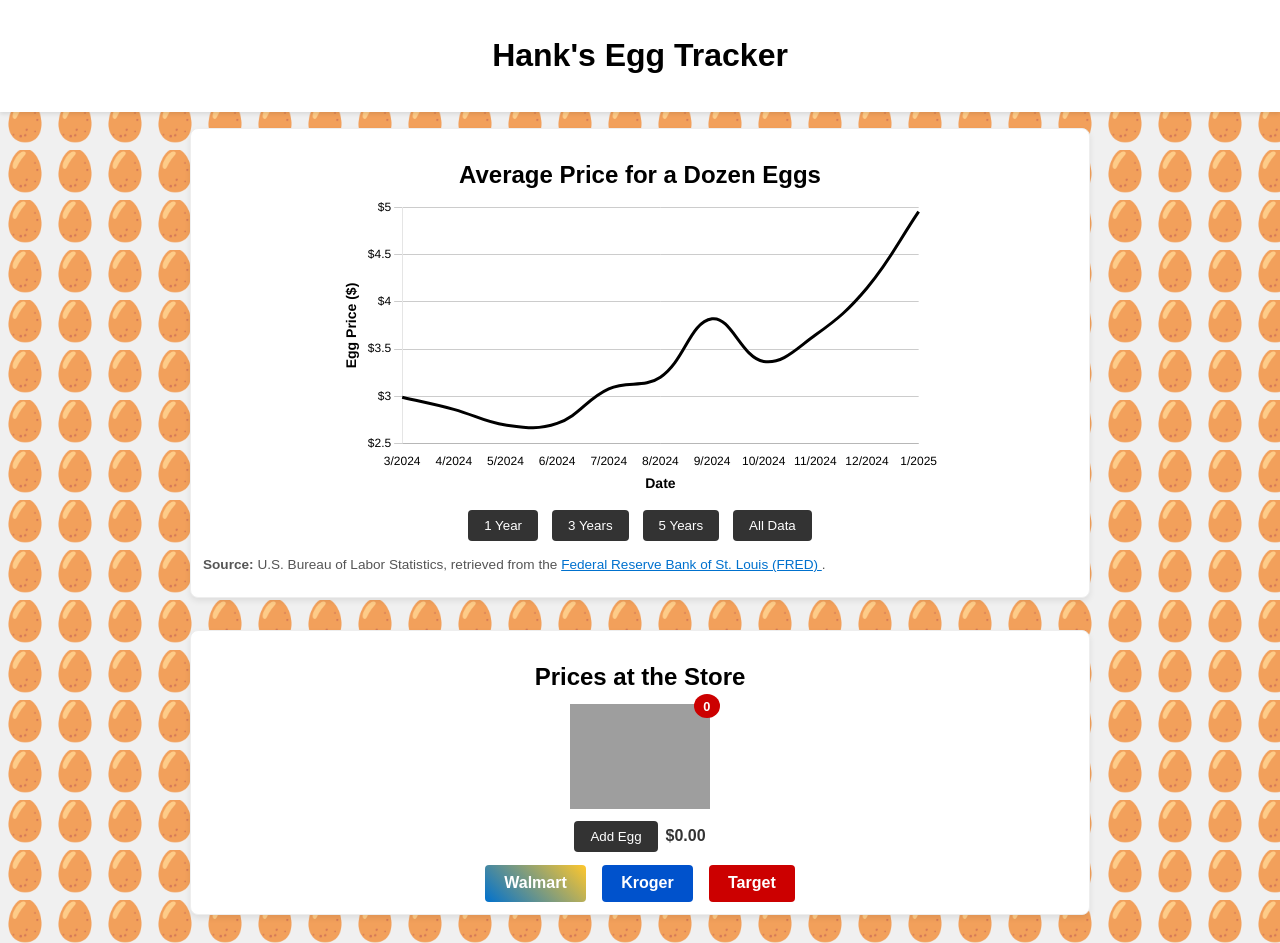
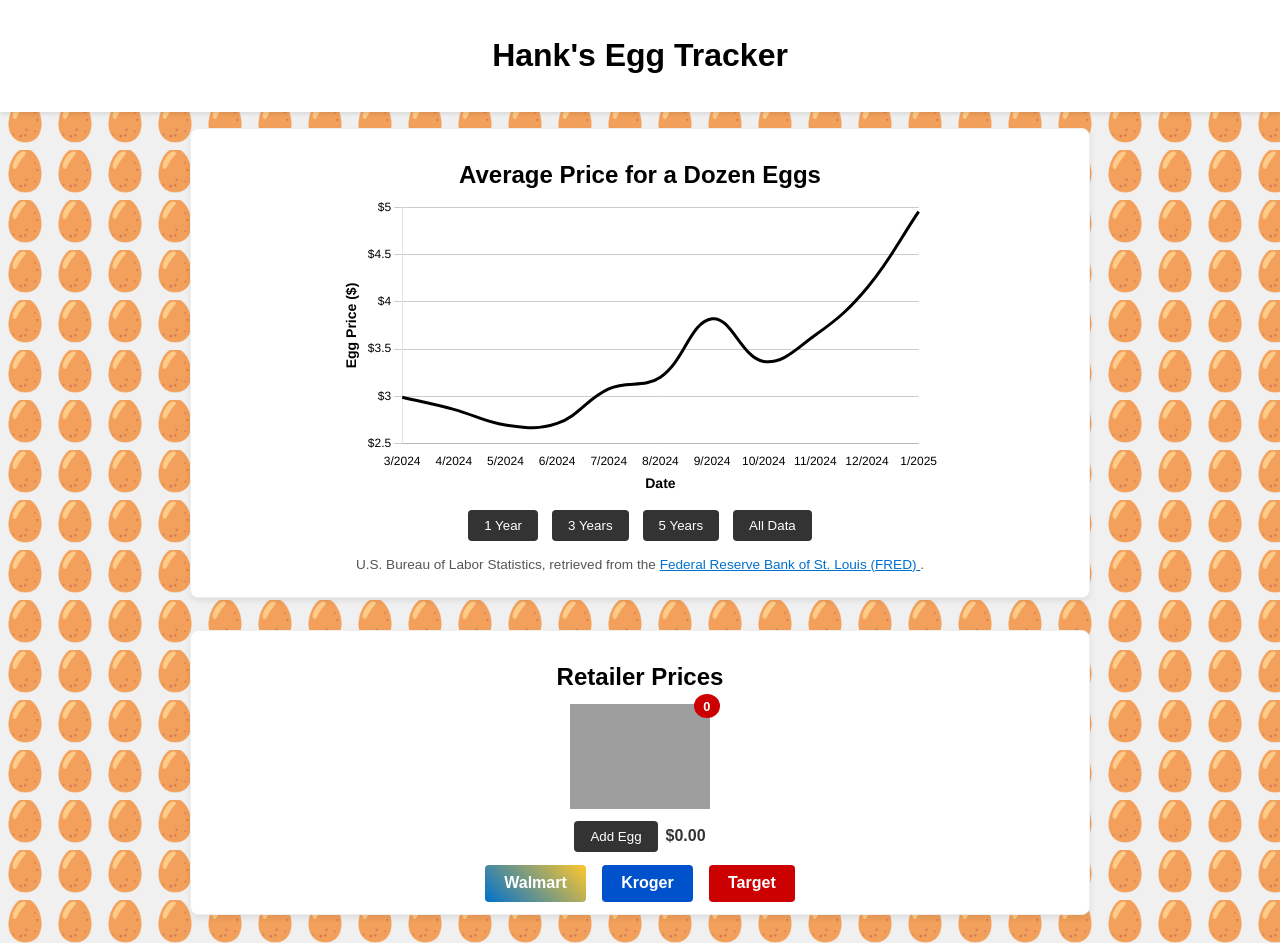
Before and after one commit to wu3089/egg-dashboard, a plain HTML site: page index.html in a window 1280 px wide. Shown: the top 943 px of the page. Drawn offline with nearby package versions, Linux system fonts and the light colour scheme; grey boxes are pictures that could not be loaded.

Commit message:
Update index.html

```diff
--- a/index.html
+++ b/index.html
@@ -31,10 +31,10 @@
         <button id="btnAll">All Data</button>
       </div>
 
-      <!-- Short Citation below the chart and buttons -->
-      <div class="fred-citation">
+      <!-- Short Citation below the chart and buttons, centered, no "Source:" -->
+      <div class="fred-citation" style="text-align: center;">
         <p>
-          <strong>Source:</strong> U.S. Bureau of Labor Statistics, retrieved from the
+          U.S. Bureau of Labor Statistics, retrieved from the
           <a href="https://fred.stlouisfed.org/series/APU0000708111" target="_blank" rel="noopener">
             Federal Reserve Bank of St. Louis (FRED)
           </a>.
@@ -44,7 +44,7 @@
 
     <!-- Section 2: Current Prices (Retailers) -->
     <section class="dashboard-box" id="product-box">
-      <h2>Prices at the Store</h2>
+      <h2>Retailer Prices</h2>
       <div class="cart-container">
         <div class="cart-icon">
           <img
```
